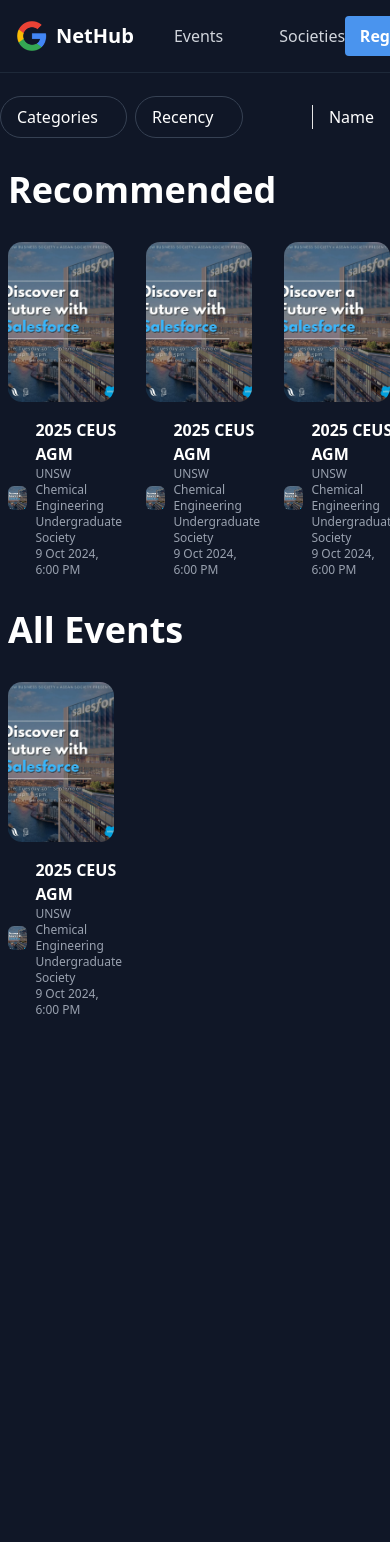
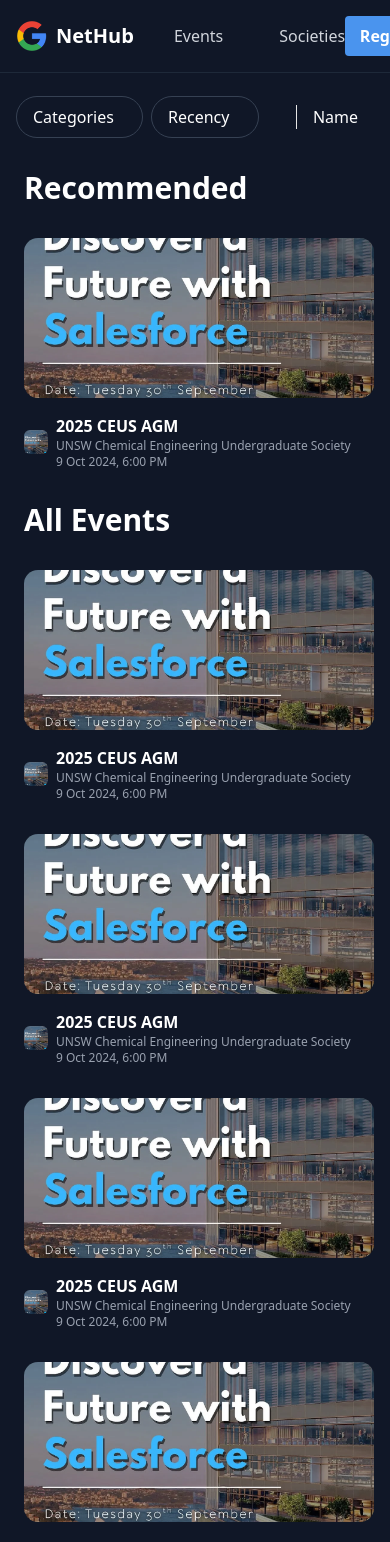
Before and after one commit to MundaneDragon/Team14, a Next.js app in the folder my-app/: page / in a window 390 px wide. Shown: the top 1542 px of the page. Before the commit the page ends 1018 px from the top, so only its background shows below. Built offline with nearby package versions, Linux system fonts and the light colour scheme; some icons are missing.

Commit message:
Added responsive breakpoints for the events + moved around components

```diff
--- /dev/null
+++ b/my-app/src/app/components/eventCard.js
@@ -0,0 +1,47 @@
+"use client"
+import Image from "next/image";
+import { useEffect, useState } from "react";
+import KeyboardArrowDownOutlinedIcon from '@mui/icons-material/KeyboardArrowDownOutlined';
+import { imageConfigDefault } from "next/dist/shared/lib/image-config";
+import CalendarTodayOutlinedIcon from '@mui/icons-material/CalendarTodayOutlined';
+import LanOutlinedIcon from '@mui/icons-material/LanOutlined';
+
+export default function EventCard({eventData}) {
+  useEffect(() => {
+    console.log(eventData)
+  }, [])
+
+  return (
+    <div className="w-full hover:scale-105 transition-all cursor-pointer">
+        <div className={`w-full h-40 bg-gray-400 rounded-xl bg-cover bg-center flex items-end p-4 group`}
+          style={{ backgroundImage: `url(${eventData.picture})` }}
+        >
+          <div className="w-full justify-between text-center text-black text-xs gap-4 opacity-0 flex group-hover:opacity-100 transition-all duration-500 translate-y-4 group-hover:translate-y-0">
+            <div className="w-full bg-white flex items-center justify-center py-2 rounded-xl gap-1 hover:bg-[#d9dce1] ">
+              Add to Calender <CalendarTodayOutlinedIcon fontSize="small"/>
+            </div>
+            <div className="w-full bg-[#A3CBFF] flex items-center justify-center py-2 rounded-xl gap-1 hover:bg-[#99bae4]">
+              Want to network <LanOutlinedIcon fontSize="small"/>
+            </div>
+          </div>
+        </div>
+        <div className="flex gap-2 mt-4 items-center">
+          <img src={eventData.clubLogo} className="w-6 h-6 rounded-sm"/>
+          <div className="flex flex-col ">
+            <h2 className="font-semibold">
+              {eventData.title}
+            </h2>
+            <div className="flex flex-col text-gray-400 text-xs">
+              <p className="">
+                {eventData.society}
+              </p>
+              <p>
+                {eventData.time}
+              </p>
+            </div>
+
+          </div>
+        </div>
+    </div>
+  )
+}
--- a/my-app/src/app/components/navBar.js
+++ b/my-app/src/app/components/navBar.js
@@ -3,7 +3,7 @@
 
 export default function NavBar() {
     return (
-        <div className="absolute w-dvw bg-[#101727] border-b-1 border-gray-800">
+        <div className="absolute w-full bg-[#101727] border-b-1 border-gray-800">
             <div className="p-4 flex justify-between">
                 <div className="flex justify-center gap-12">
                     <div className="flex gap-2 items-center">
--- a/my-app/src/app/page.js
+++ b/my-app/src/app/page.js
@@ -5,42 +5,55 @@
 import { imageConfigDefault } from "next/dist/shared/lib/image-config";
 import CalendarTodayOutlinedIcon from '@mui/icons-material/CalendarTodayOutlined';
 import LanOutlinedIcon from '@mui/icons-material/LanOutlined';
+import EventCard from "./components/eventCard";
 
-export default function Home() {
-  const [recommendedEvents, setRecommendedEvents] = useState([
-    {
-      title: "2025 CEUS AGM",
+const all = [
+  {title: "2025 CEUS AGM",
       clubLogo: "/society.webp",
       society: "UNSW Chemical Engineering Undergraduate Society",
       time: "9 Oct 2024, 6:00 PM",
-      picture: "/society.webp"
-    },  {
-      title: "2025 CEUS AGM",
+      picture: "/society.webp"},
+
+    {title: "2025 CEUS AGM",
       clubLogo: "/society.webp",
       society: "UNSW Chemical Engineering Undergraduate Society",
       time: "9 Oct 2024, 6:00 PM",
-      picture: "/society.webp"
-    }, {
-      title: "2025 CEUS AGM",
+      picture: "/society.webp"},
+    {title: "2025 CEUS AGM",
       clubLogo: "/society.webp",
       society: "UNSW Chemical Engineering Undergraduate Society",
       time: "9 Oct 2024, 6:00 PM",
-      picture: "/society.webp"
-    }
-  ])
-
-
-  const [allEvents, setAllEvents] = useState([
-    {
-      title: "2025 CEUS AGM",
+      picture: "/society.webp"},
+    {title: "2025 CEUS AGM",
       clubLogo: "/society.webp",
       society: "UNSW Chemical Engineering Undergraduate Society",
       time: "9 Oct 2024, 6:00 PM",
-      picture: "/society.webp"
-    },
-  ])
+      picture: "/society.webp"},
+    {title: "2025 CEUS AGM",
+      clubLogo: "/society.webp",
+      society: "UNSW Chemical Engineering Undergraduate Society",
+      time: "9 Oct 2024, 6:00 PM",
+      picture: "/society.webp"},
+    {title: "2025 CEUS AGM",
+      clubLogo: "/society.webp",
+      society: "UNSW Chemical Engineering Undergraduate Society",
+      time: "9 Oct 2024, 6:00 PM",
+      picture: "/society.webp"}
+]
+
+const rec = [
+  {title: "2025 CEUS AGM",
+      clubLogo: "/society.webp",
+      society: "UNSW Chemical Engineering Undergraduate Society",
+      time: "9 Oct 2024, 6:00 PM",
+      picture: "/society.webp"}
+]
+
+export default function Home() {
+  const [recommendedEvents, setRecommendedEvents] = useState(rec)
+  const [allEvents, setAllEvents] = useState(all)
   return (
-    <div className="min-h-screen w-full flex justify-center pt-24">
+    <div className="min-h-screen w-full flex justify-center pt-24 pb-12 px-4">
       <div className="w-5xl flex flex-col">
         <div>
           <div className="flex justify-between items-center">
@@ -60,20 +73,20 @@
           </div>
         </div>
         <div className="ml-2">
-          <h1 className="text-4xl font-semibold my-8">
+          <h1 className="text-3xl lg:text-4xl font-semibold my-8">
             Recommended
           </h1>
-          <div className="grid grid-cols-3 gap-8">
+          <div className="grid grid-cols-1 md:grid-cols-2 lg:grid-cols-3 gap-8">
             {recommendedEvents.map((eventData, index) => {
               return <EventCard key={index} eventData={eventData}/>
             })}
           </div>
         </div>
         <div className="ml-2">
-          <h1 className="text-4xl font-semibold my-8">
+          <h1 className="text-3xl lg:text-4xl font-semibold my-8">
             All Events
           </h1>
-          <div className="grid grid-cols-3 gap-8">
+          <div className="grid grid-cols-1 md:grid-cols-2 lg:grid-cols-3 gap-8">
             {allEvents.map((eventData, index) => {
               return <EventCard key={index} eventData={eventData}/>
             })}
@@ -83,43 +96,3 @@
     </div>
   );
 }
-
-
-function EventCard({eventData}) {
-  useEffect(() => {
-    console.log(eventData)
-  }, [])
-  return (
-    <div className="w-full hover:scale-105 transition-all cursor-pointer">
-        <div className={`w-full h-40 bg-gray-400 rounded-xl bg-cover bg-center flex items-end p-4 group`}
-          style={{ backgroundImage: `url(${eventData.picture})` }}
-        >
-          <div className="w-full justify-between text-center text-black text-xs gap-4 opacity-0 flex group-hover:opacity-100 transition-all duration-500 translate-y-4 group-hover:translate-y-0">
-            <div className="w-full bg-white flex items-center justify-center py-2 rounded-xl gap-1 hover:bg-[#d9dce1] ">
-              Add to Calender <CalendarTodayOutlinedIcon fontSize="small"/>
-            </div>
-            <div className="w-full bg-[#A3CBFF] flex items-center justify-center py-2 rounded-xl gap-1 hover:bg-[#99bae4]">
-              Want to network <LanOutlinedIcon fontSize="small"/>
-            </div>
-          </div>
-        </div>
-        <div className="flex gap-2 mt-4 items-center">
-          <img src={eventData.clubLogo} className="w-6 h-6 rounded-sm"/>
-          <div className="flex flex-col ">
-            <h2 className="font-semibold">
-              {eventData.title}
-            </h2>
-            <div className="flex flex-col text-gray-400 text-xs">
-              <p className="">
-                {eventData.society}
-              </p>
-              <p>
-                {eventData.time}
-              </p>
-            </div>
-
-          </div>
-        </div>
-    </div>
-  )
-}
```
